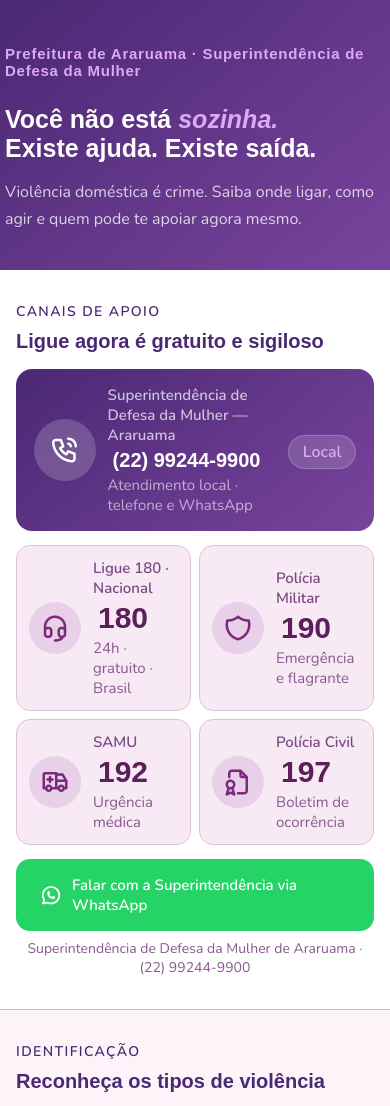
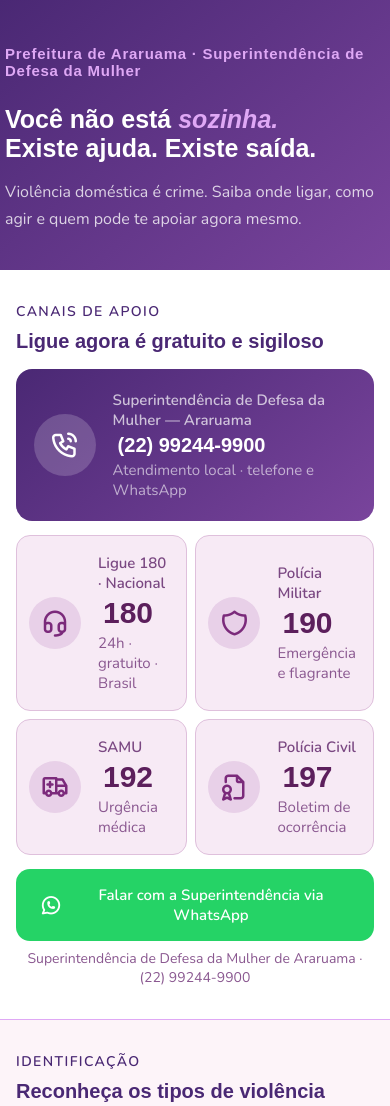
Before and after one commit to devnicolly/violencia-domestica-uniasselvi, a plain HTML site: page index.html in a window 390 px wide. Shown: the top 1106 px of the page. Drawn offline with nearby package versions, Linux system fonts and the light colour scheme; a web font is replaced by a local one.

Commit message:
ajustes de css - mobile

```diff
--- a/styles.css
+++ b/styles.css
@@ -806,12 +806,20 @@ body {
     padding: 2rem 0;
   }
   .num-digitos {
-    font-size: 20px;
+    font-size: 10px;
   }
 
   .nums-grid {
     grid-template-columns: 1fr 1fr;
     gap: 8px;
+  }
+
+  .num-info{
+    padding: 5px;
+  }
+
+  .num.nome{
+    font-size:10px;
   }
 
   .num-principal {
@@ -820,7 +828,7 @@ body {
     flex-wrap: wrap;
   }
   .num-badge {
-    margin-top: 4px;
+   display: none;
   }
 
   .num-card {
@@ -829,6 +837,10 @@ body {
 
   .num-digitos {
     font-size: 20px;
+  }
+
+  .wa-btn{
+    text-align: center;
   }
 
   .carousel-slide {
```
